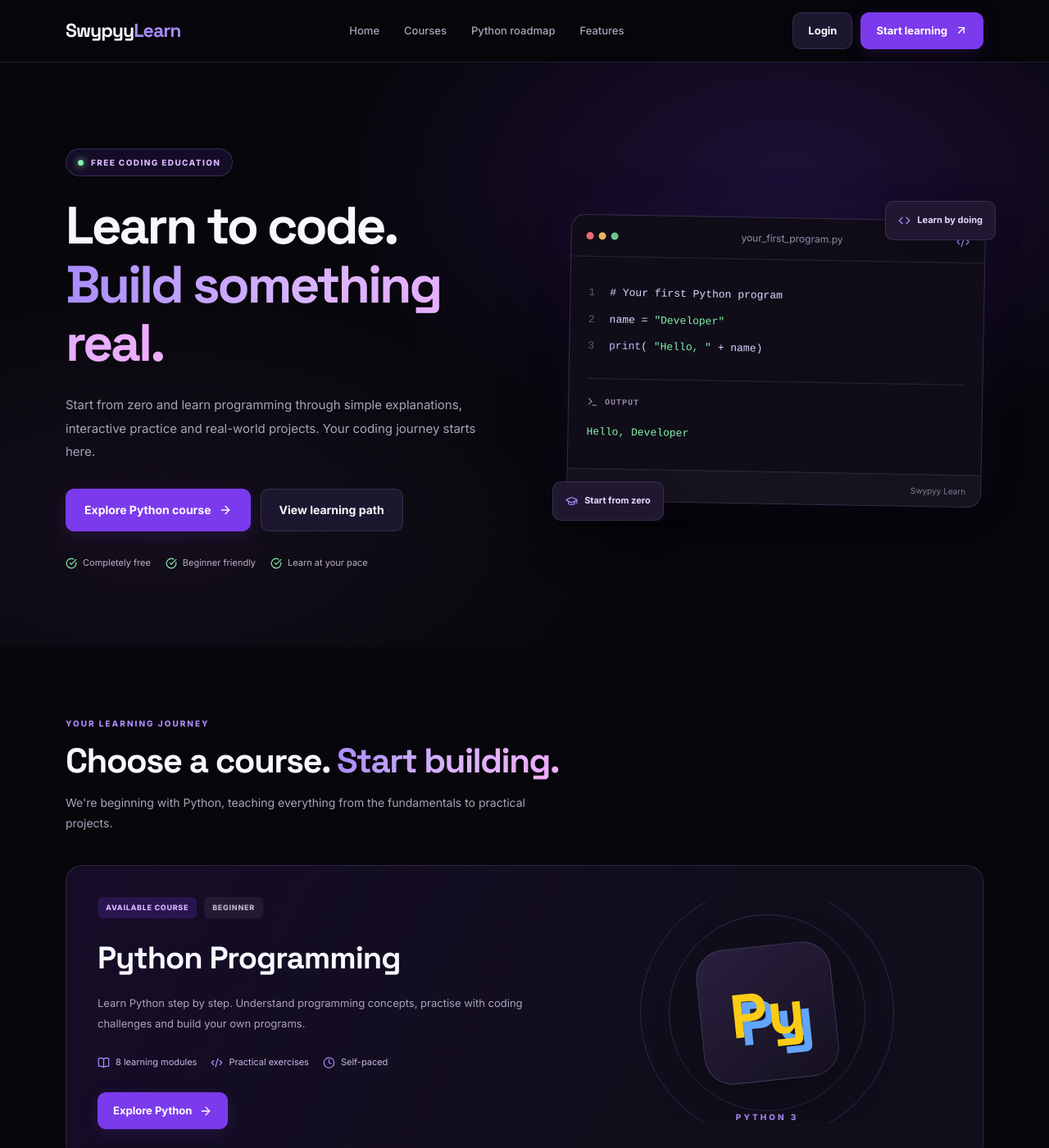
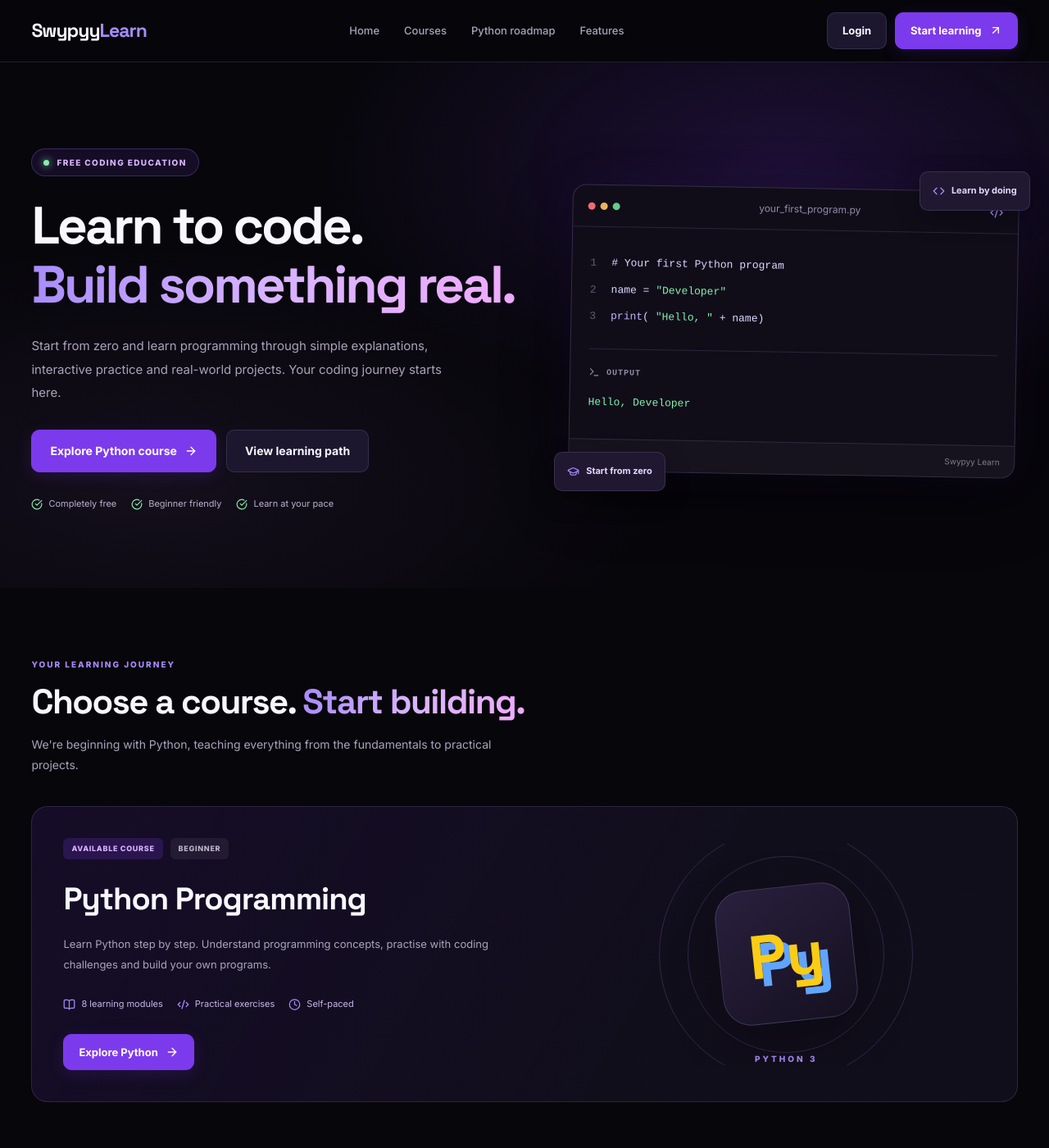
Before and after one commit to swypyy/swypyy.github.io, a Jekyll site: the page learn/index.html, which Jekyll copies as it is, in a window 1280 px wide and 1400 px high. Shown: the whole window at 82% size. Built offline with Jekyll 4.4.1, drawn with Linux system fonts in a browser that asks for light colours.

Commit message:
Increase container width to 1440px or 94%

```diff
--- a/learn/css/style.css
+++ b/learn/css/style.css
@@ -60,8 +60,9 @@ img {
 }
 
 .container {
-    width: min(1120px, 90%);
+    width: min(1440px, 94%);
     margin-inline: auto;
+
 }
 
 section {
```
